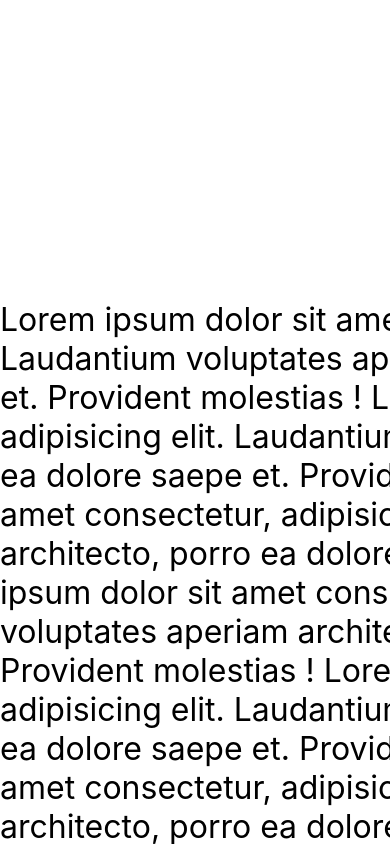
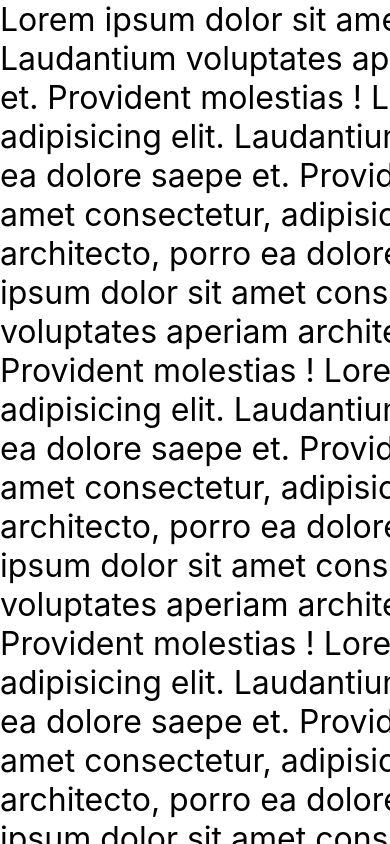
Before and after one commit to BrenoFreitasM/lear-react-native-cli, a React Native app: screen / in a window 390 px wide. Built offline with nearby package versions, Linux system fonts and the light colour scheme.

Commit message:
feat: scroll bar

```diff
--- a/App.js
+++ b/App.js
@@ -4,25 +4,28 @@ export default function App() {
   return (
     <ScrollView
       alwaysBounceVertical={false}
+      persistentScrollbar // * Android only
+      indicatorStyle="default" // * IOS only
     >
-      <Text
-        style={{ marginTop: 300, fontSize: 32, width: 1000 }}
-      >
-        Lorem ipsum dolor sit amet consectetur, adipisicing elit. Laudantium voluptates aperiam architecto, porro ea dolore saepe et. Provident molestias !
-        Lorem ipsum dolor sit amet consectetur, adipisicing elit. Laudantium voluptates aperiam architecto, porro ea dolore saepe et. Provident molestias !
-        Lorem ipsum dolor sit amet consectetur, adipisicing elit. Laudantium voluptates aperiam architecto, porro ea dolore saepe et. Provident molestias !
-        Lorem ipsum dolor sit amet consectetur, adipisicing elit. Laudantium voluptates aperiam architecto, porro ea dolore saepe et. Provident molestias !
-        Lorem ipsum dolor sit amet consectetur, adipisicing elit. Laudantium voluptates aperiam architecto, porro ea dolore saepe et. Provident molestias !
-        Lorem ipsum dolor sit amet consectetur, adipisicing elit. Laudantium voluptates aperiam architecto, porro ea dolore saepe et. Provident molestias !
-      </Text>
-
       <ScrollView
         horizontal
         alwaysBounceHorizontal={false}
+        persistentScrollbar // * Android only
+        indicatorStyle="default" // * IOS only
       >
         <Text
           style={{ fontSize: 32, width: 1000 }}
         >
+          Lorem ipsum dolor sit amet consectetur, adipisicing elit. Laudantium voluptates aperiam architecto, porro ea dolore saepe et. Provident molestias !
+          Lorem ipsum dolor sit amet consectetur, adipisicing elit. Laudantium voluptates aperiam architecto, porro ea dolore saepe et. Provident molestias !
+          Lorem ipsum dolor sit amet consectetur, adipisicing elit. Laudantium voluptates aperiam architecto, porro ea dolore saepe et. Provident molestias !
+          Lorem ipsum dolor sit amet consectetur, adipisicing elit. Laudantium voluptates aperiam architecto, porro ea dolore saepe et. Provident molestias !
+          Lorem ipsum dolor sit amet consectetur, adipisicing elit. Laudantium voluptates aperiam architecto, porro ea dolore saepe et. Provident molestias !
+          Lorem ipsum dolor sit amet consectetur, adipisicing elit. Laudantium voluptates aperiam architecto, porro ea dolore saepe et. Provident molestias !
+          Lorem ipsum dolor sit amet consectetur, adipisicing elit. Laudantium voluptates aperiam architecto, porro ea dolore saepe et. Provident molestias !
+          Lorem ipsum dolor sit amet consectetur, adipisicing elit. Laudantium voluptates aperiam architecto, porro ea dolore saepe et. Provident molestias !
+          Lorem ipsum dolor sit amet consectetur, adipisicing elit. Laudantium voluptates aperiam architecto, porro ea dolore saepe et. Provident molestias !
+          Lorem ipsum dolor sit amet consectetur, adipisicing elit. Laudantium voluptates aperiam architecto, porro ea dolore saepe et. Provident molestias !
           Lorem ipsum dolor sit amet consectetur, adipisicing elit. Laudantium voluptates aperiam architecto, porro ea dolore saepe et. Provident molestias !
         </Text>
       </ScrollView>
```
